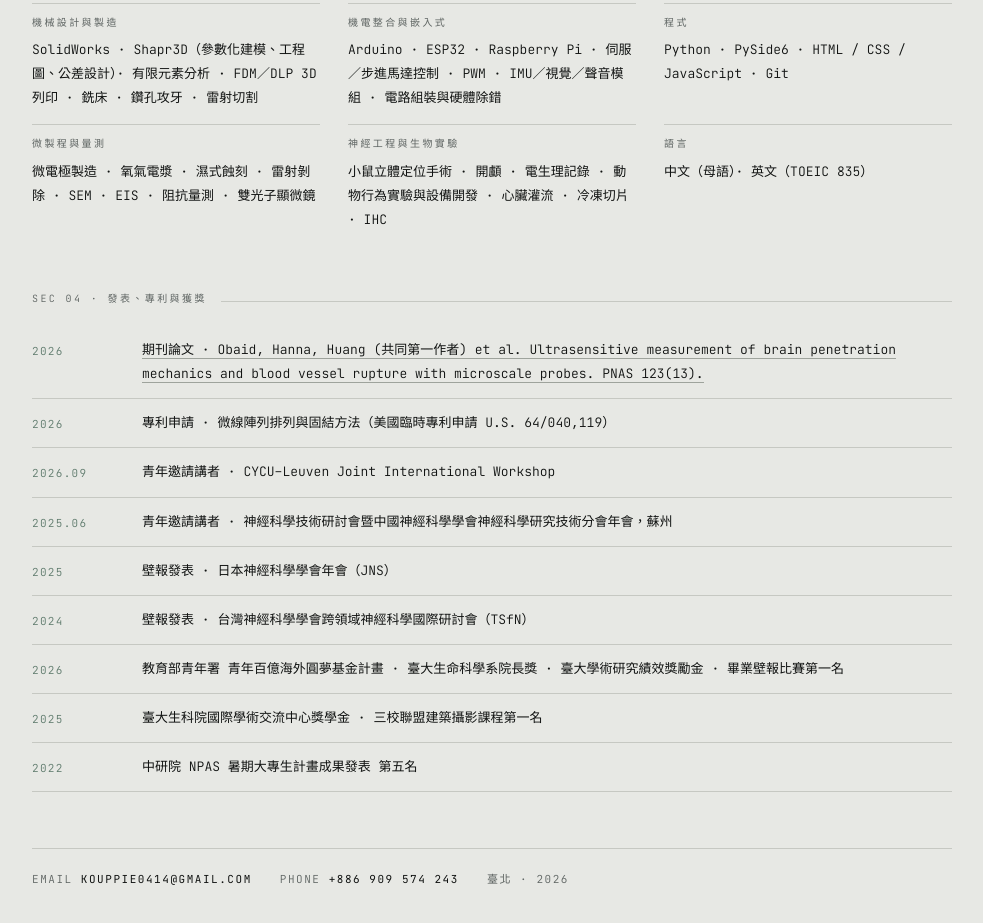
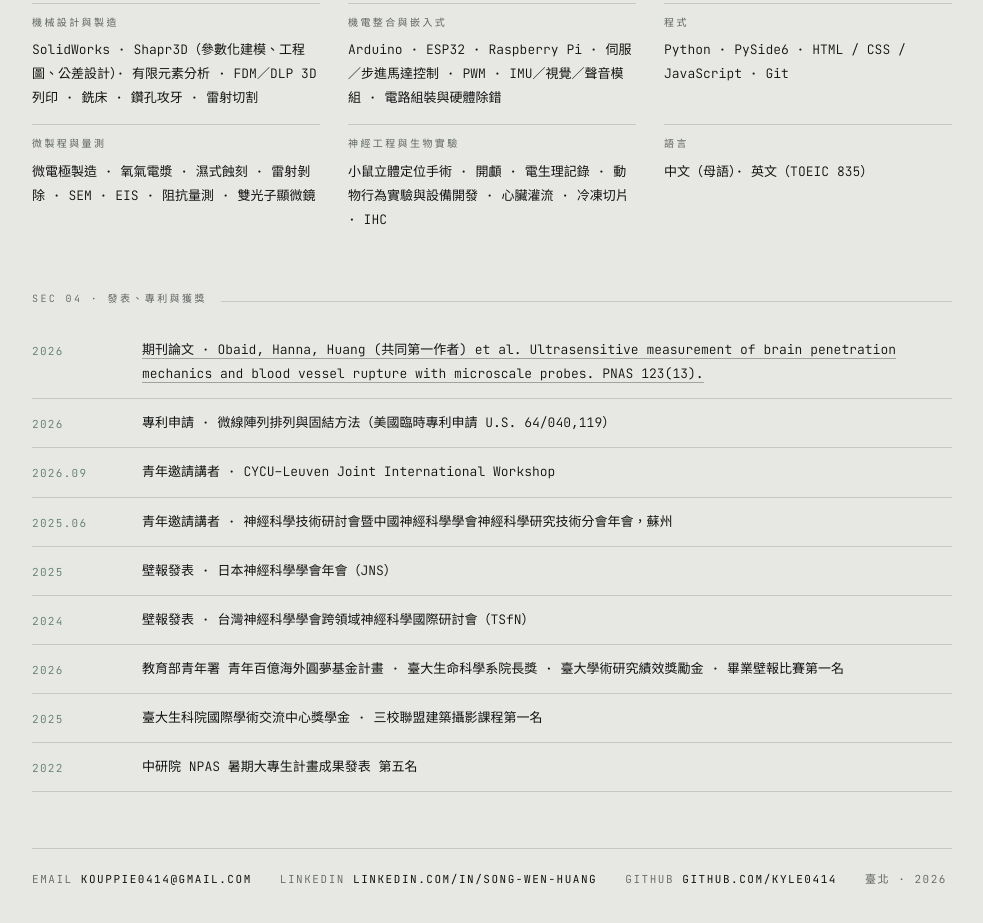
Before and after one commit to Kyle0414/Kyle0414.github.io, a plain HTML site: page index.html in a window 1280 px wide. Shown: the part 1697-2620 px from the top of the page, without its empty margins (148-1131 px from the left). Drawn offline with Linux system fonts and the light colour scheme.

```diff
--- a/index.html
+++ b/index.html
@@ -154,9 +154,9 @@ const DATA = {
   photo: "",                                            // 例："photo.jpg"
   location: { zh: "臺北", en: "Taipei" },
   links: [                                              // 顯示在 hero 與 footer
-    { label: "Email",  text: "kouppie0414@gmail.com", href: "mailto:kouppie0414@gmail.com" },
-    { label: "Phone",  text: "+886 909 574 243",      href: "tel:+886909574243" },
-    // { label: "GitHub", text: "github.com/…", href: "https://github.com/…" },   // 有連結再打開
+    { label: "Email",    text: "kouppie0414@gmail.com",            href: "mailto:kouppie0414@gmail.com" },
+    { label: "LinkedIn", text: "linkedin.com/in/song-wen-huang",   href: "https://www.linkedin.com/in/song-wen-huang-a54677379" },
+    { label: "GitHub",   text: "github.com/Kyle0414",              href: "https://github.com/Kyle0414" },
   ],
 
   work: [
```
